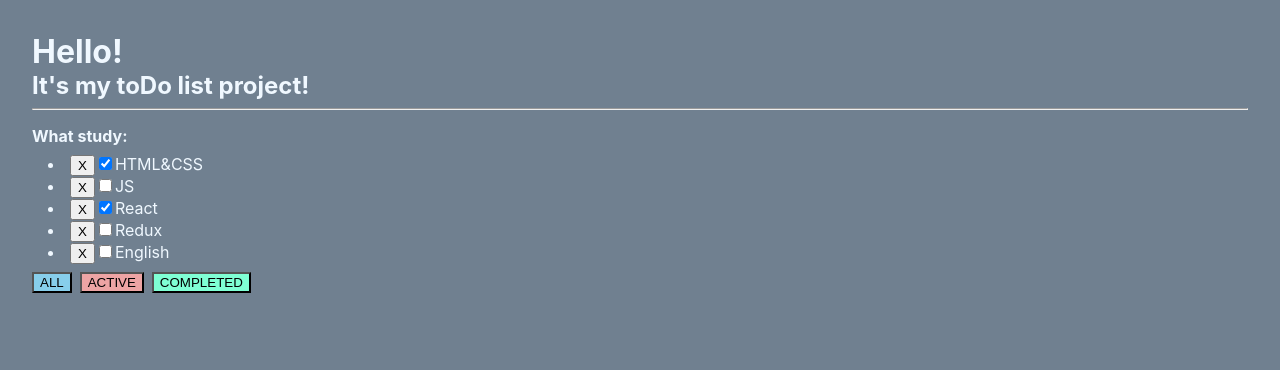
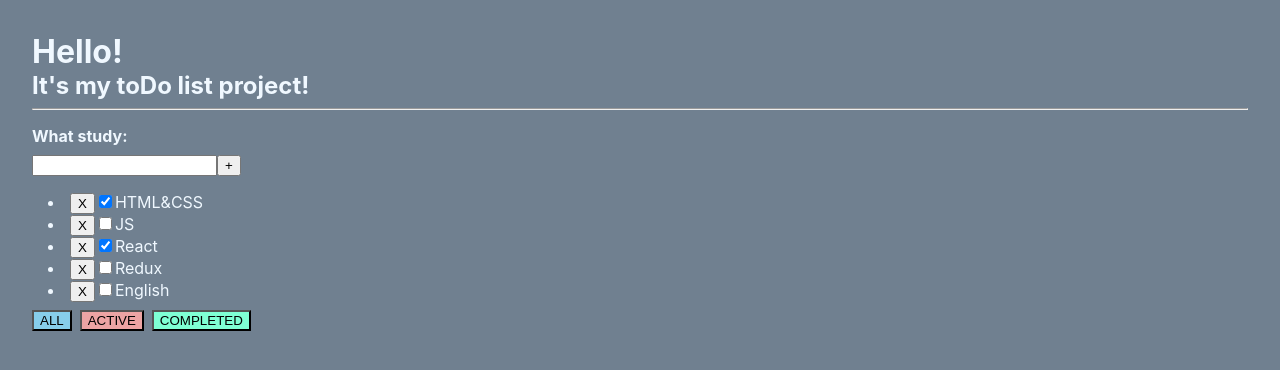
Before and after one commit to marinadegames/moon-tasks, a React (Create React App) app: page / in a window 1280 px wide. Shown: the top 370 px of the page. Built offline with nearby package versions, Linux system fonts and the light colour scheme.

Commit message:
add `input task`, button `add task`added possibility to `add tasks`code review | `typing`

```diff
--- a/package.json
+++ b/package.json
@@ -10,6 +10,7 @@
     "@types/node": "^12.0.0",
     "@types/react": "^17.0.0",
     "@types/react-dom": "^17.0.0",
+    "@types/uuid": "^8.3.3",
     "react": "^17.0.2",
     "react-dom": "^17.0.2",
     "react-scripts": "4.0.3",
--- a/src/ToDoList.module.css
+++ b/src/ToDoList.module.css
@@ -25,3 +25,7 @@
     margin: 0.5rem 0.5rem 0 0;
     background-color: aquamarine;
 }
+
+.inputAddTask{
+    margin: 0 0 1rem 0;
+}
--- a/src/ToDoList.tsx
+++ b/src/ToDoList.tsx
@@ -1,12 +1,13 @@
 //imports
-import React, {useState} from "react";
+import React, {ChangeEvent, KeyboardEvent, useState} from "react";
 import s from './ToDoList.module.css'
+import {v1} from "uuid";
 //assets
 
 
 //types
 type TypeTask = {
-    id: number
+    id: string
     title: string
     isDone: boolean
 }
@@ -19,53 +20,87 @@
 //components
 export function ToDoList(props: PropsType) {
 
+    const [title, setTitle] = useState('')
+
     //hooks
     const [tasks, setTasks] = useState([
-        {id: 1, title: 'HTML&CSS', isDone: true},
-        {id: 2, title: 'JS', isDone: false},
-        {id: 3, title: 'React', isDone: true},
-        {id: 4, title: 'Redux', isDone: false},
-        {id: 5, title: 'English', isDone: false},
+        {id: v1(), title: 'HTML&CSS', isDone: true},
+        {id: v1(), title: 'JS', isDone: false},
+        {id: v1(), title: 'React', isDone: true},
+        {id: v1(), title: 'Redux', isDone: false},
+        {id: v1(), title: 'English', isDone: false},
     ])
     const [filterValue, setFilterValue] = useState('ALL')
 
-    debugger
     //functions
     let filterTasksIsDone = tasks
-
-    const removeTask = (id: number) => {
-        setTasks(tasks.filter((t:TypeTask) => id !== t.id))
+    const removeTask = (id: string) => {
+        setTasks(tasks.filter((t: TypeTask) => id !== t.id))
     }
 
-    if (filterValue === "ACTIVE"){
+    if (filterValue === "ACTIVE") {
         filterTasksIsDone = tasks.filter(t => !t.isDone)
-    }else if (filterValue === 'COMPLETED'){
+    } else if (filterValue === 'COMPLETED') {
         filterTasksIsDone = tasks.filter(t => t.isDone)
     }
 
-    const filteredTasks = (value:FilterType) => {
+    const filteredTasks = (value: FilterType) => {
         setFilterValue(value)
+    }
+    const addTask = (title: string) => {
+        const newTitle = {id: v1(), title: title, isDone: false}
+        setTasks([newTitle, ...tasks])
+    }
+    const onChangeHandler = (event: ChangeEvent<HTMLInputElement>) => {
+        setTitle(event.currentTarget.value)
+
+    }
+    const onClickHandler = () => {
+        addTask(title)
+        setTitle('')
+    }
+    const onKeyPressHandler = (event: KeyboardEvent<HTMLInputElement>) => {
+        if (event.key === 'Enter') {
+            addTask(title)
+            setTitle('')
+        }
+    }
+    const changeFilterButtons = (valueFilter: any) => {
+        filteredTasks(valueFilter)
+    }
+
+    const onClickRemoveTask = (id: string) => {
+        removeTask(id)
     }
 
     return (
-        <div className={s.task} >
+        <div className={s.task}>
+
             <hr/>
             <h4>{props.title}</h4>
+            <input onChange={onChangeHandler}
+                   value={title}
+                   className={s.inputAddTask}
+                   onKeyPress={onKeyPressHandler}
+            />
+            <button onClick={onClickHandler}>
+                +
+            </button>
 
             {filterTasksIsDone.map((t) => {
                 return (
                     <div>
                         <li key={t.id}>
-                            <button onClick={() => removeTask(t.id)} > X </button>
+                            <button onClick={() => onClickRemoveTask(t.id) }> X</button>
                             <input type="checkbox" checked={t.isDone}/>
                             <span>{t.title}</span>
                         </li>
                     </div>
                 )
             })}
-            <button onClick={ () => filteredTasks('ALL') } className={s.btnAll}>ALL</button>
-            <button onClick={ () => filteredTasks('ACTIVE') } className={s.btnActive}>ACTIVE</button>
-            <button onClick={ () => filteredTasks('COMPLETED')  } className={s.btnCompleted}>COMPLETED</button>
+            <button onClick={ () => changeFilterButtons ('ALL')} className={s.btnAll}>ALL</button>
+            <button onClick={ () => changeFilterButtons ('ACTIVE')} className={s.btnActive}>ACTIVE</button>
+            <button onClick={ () => changeFilterButtons ('COMPLETED')} className={s.btnCompleted}>COMPLETED</button>
 
         </div>
     )
```
Also changed, not shown: 2 other files (tests, documents, lock files or other folders).
